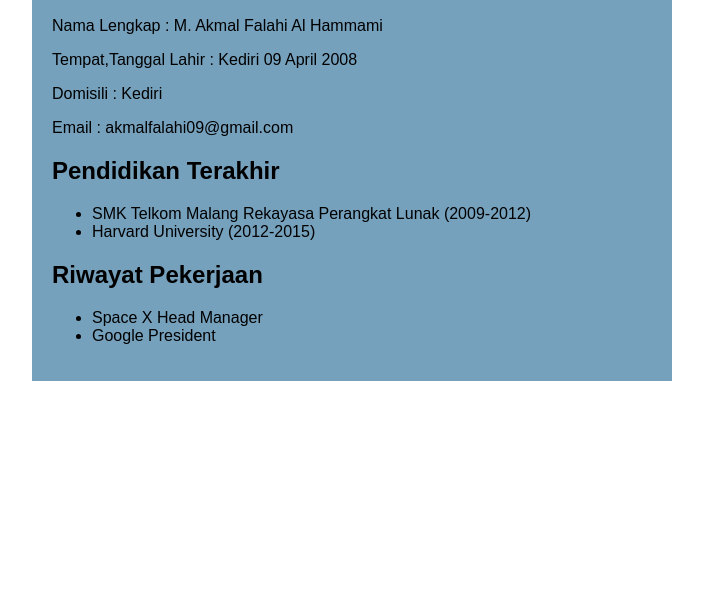
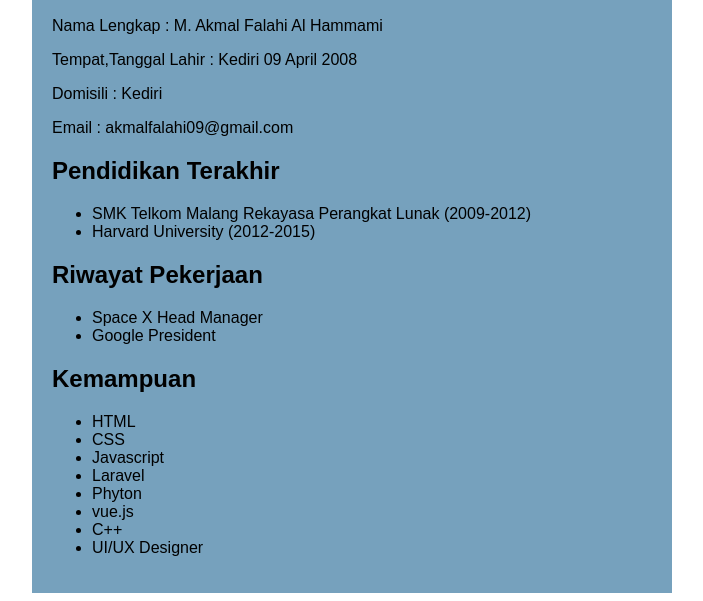
Before and after one commit to AkmalFalahi09/Biodata, a plain HTML site: page index.html in a window 1280 px wide. Shown: the part 687-1288 px from the top of the page, without its empty margins (288-991 px from the left). Before the commit the page ends 1076 px from the top, so only its background shows below. Drawn offline with Linux system fonts and the light colour scheme.

Commit message:
menambahkan Kemampuan

```diff
--- a/index.html
+++ b/index.html
@@ -23,5 +23,16 @@
                     <li>Space X Head Manager</li>
                     <li>Google President</li>
                 </ul>
+                <h2>Kemampuan</h2>
+                <ul>
+                    <li>HTML</li>
+                    <li>CSS</li>
+                    <li>Javascript</li>
+                    <li>Laravel</li>
+                    <li>Phyton</li>
+                    <li>vue.js</li>
+                    <li>C++</li>
+                    <li>UI/UX Designer</li>
+                </ul>
     </div>
 </body>
```
